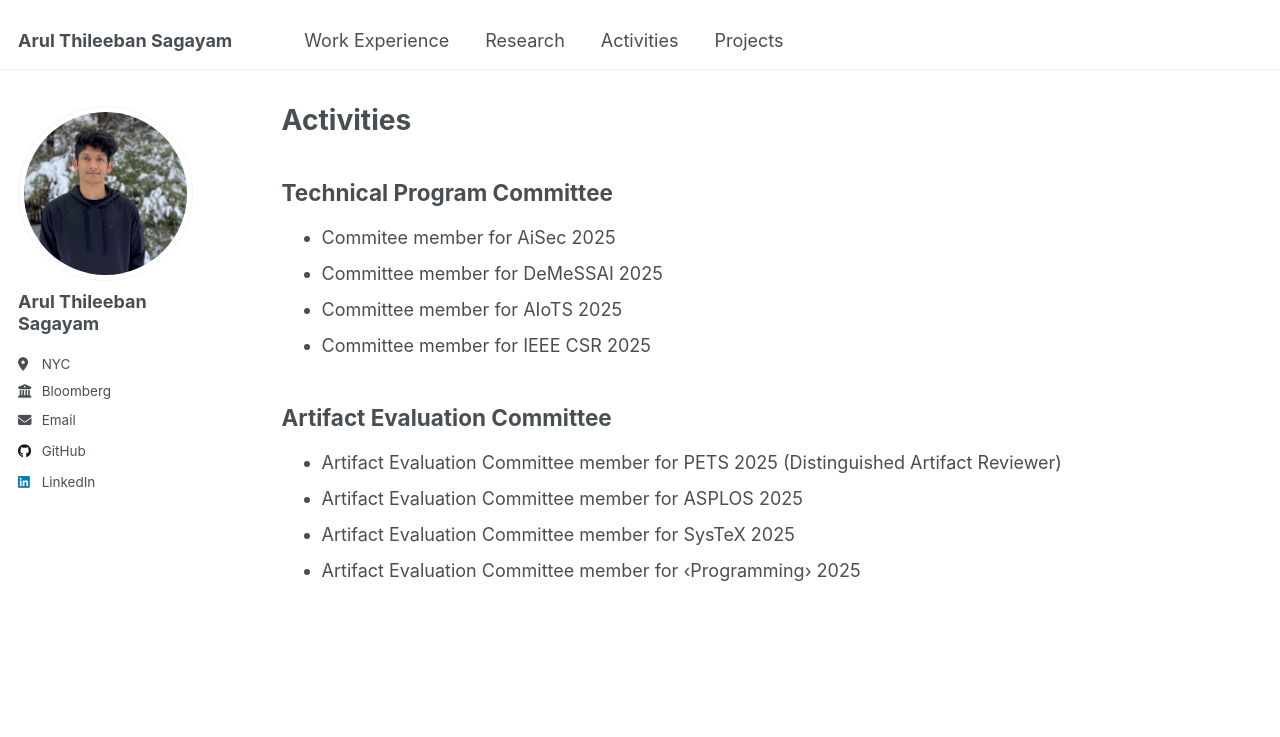
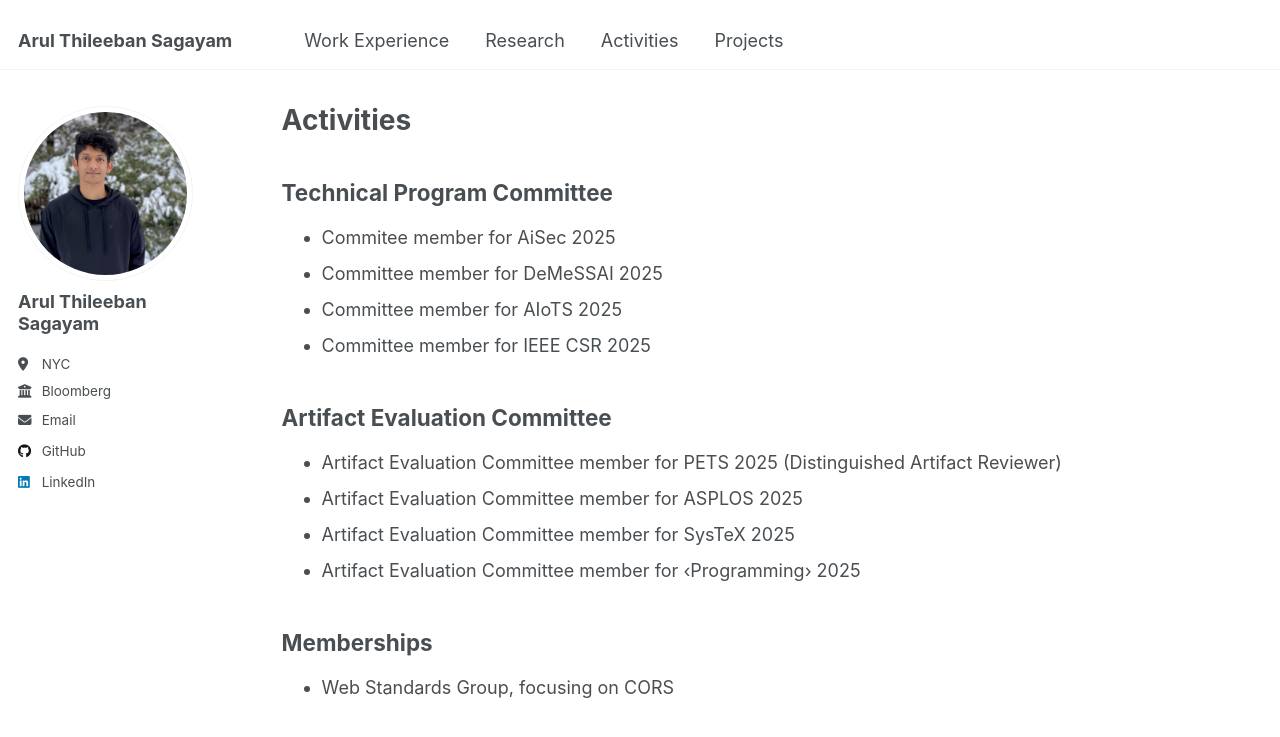
Before and after one commit to arulthileeban/arulthileeban.github.io, a Jekyll site: the page built from _pages/activities.md, in a window 1280 px wide and 1144 px high, cut to the strip 0-985 px from the top of the window. Shown: the top 737 px of the strip. Built offline with Jekyll 4.4.1, drawn with Linux system fonts in a browser that asks for light colours.

Commit message:
Checkpoint #6

```diff
--- a/_config.yml
+++ b/_config.yml
@@ -59,7 +59,7 @@ author:
   keybase          : # Username
   instagram        : # Username
   lastfm           : # Username
-  linkedin         : arul.thileeban # Username
+  linkedin         : arulthileeban # Username
   mastodon         : # URL
   medium           : # URL
   pinterest        : # Username
--- a/_pages/activities.md
+++ b/_pages/activities.md
@@ -20,3 +20,7 @@ author_profile: true
 - Artifact Evaluation Committee member for ASPLOS 2025
 - Artifact Evaluation Committee member for SysTeX 2025
 - Artifact Evaluation Committee member for ‹Programming› 2025
+
+## Memberships
+
+- Web Standards Group, focusing on CORS
```
